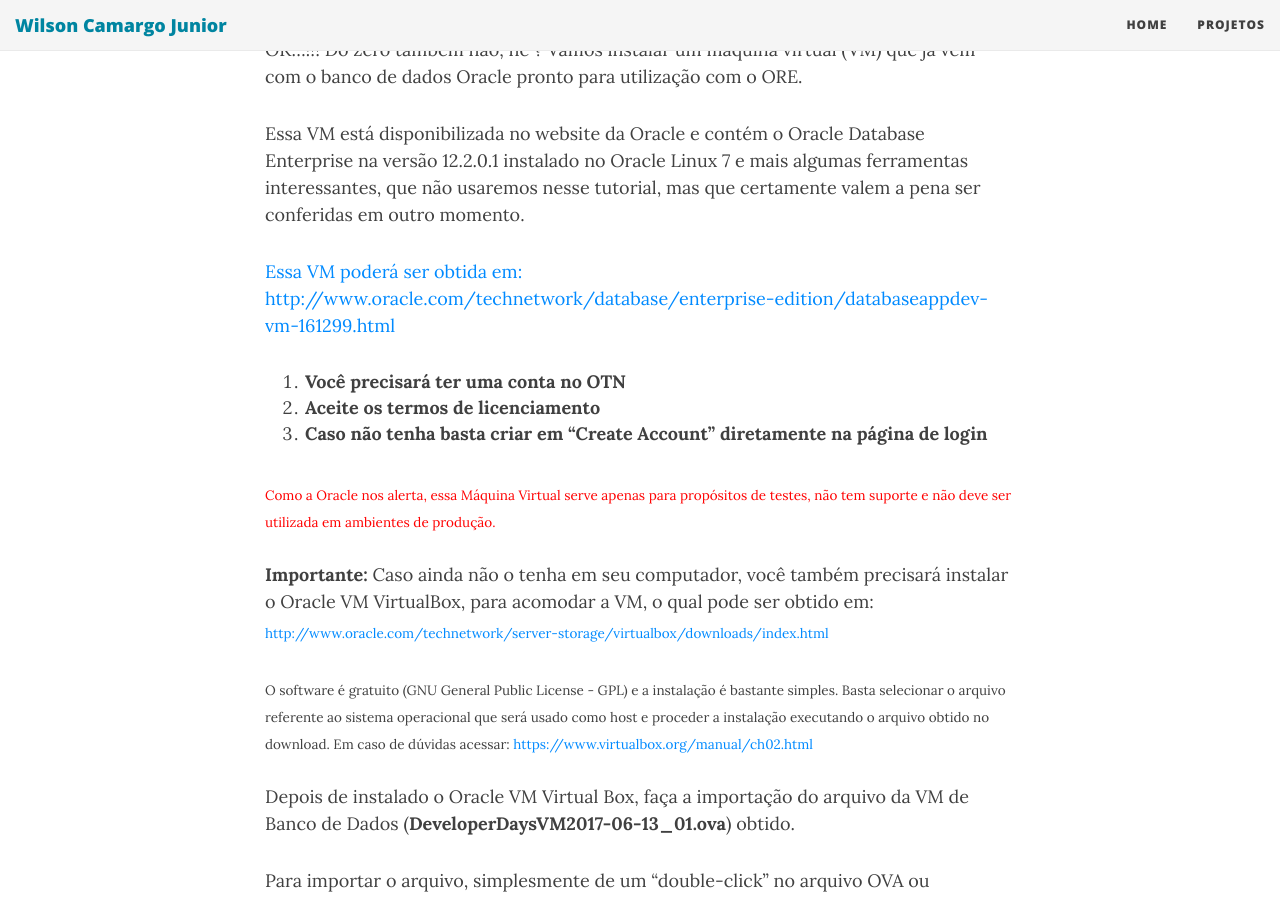
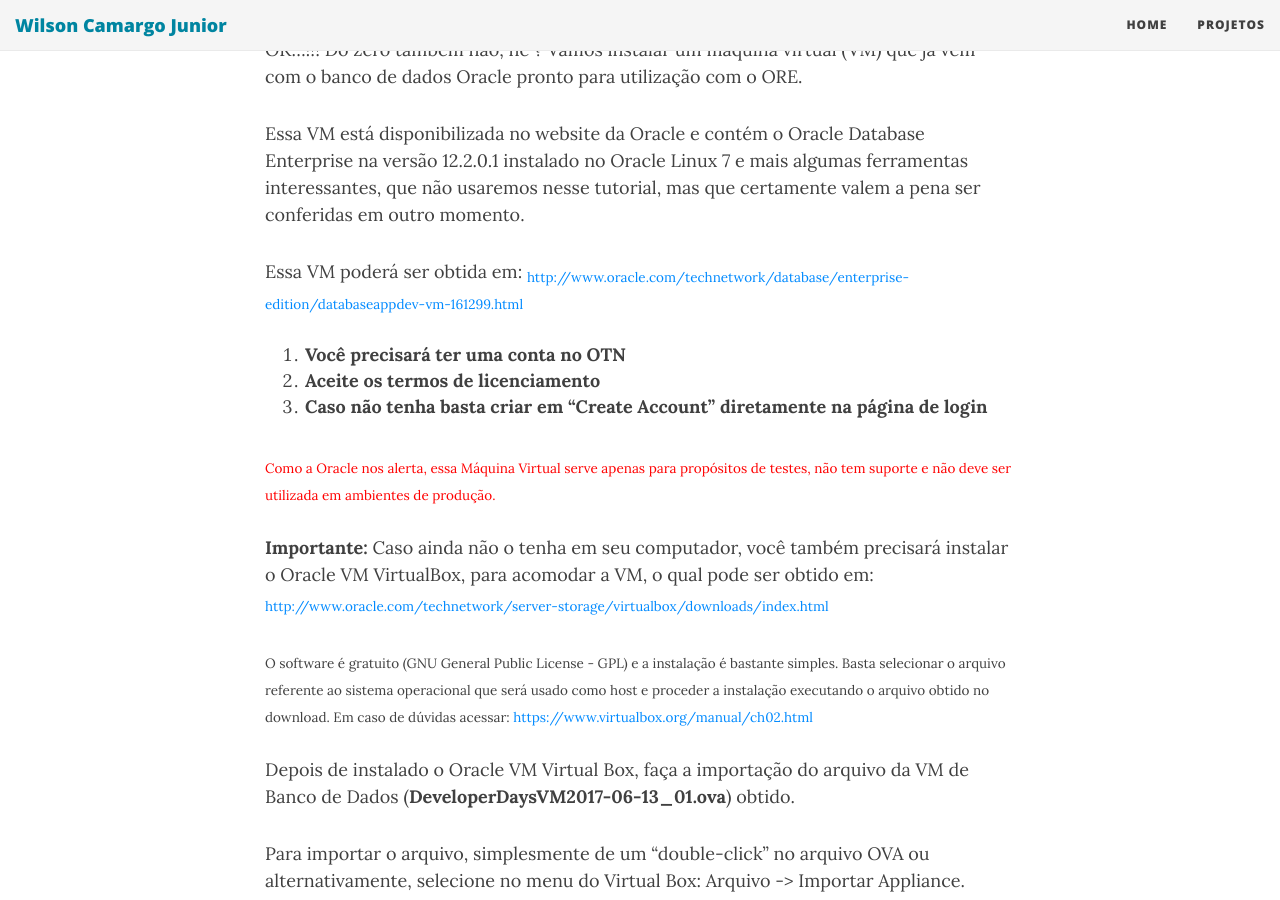
Before and after one commit to wilson-camargo-jr/teste, a Jekyll site: the page built from _posts/2018-06-17-ANN-ORE-P2.md, in a window 1280 px wide and 900 px high, scrolled down 835 px. Built offline with Jekyll 4.4.1, drawn with Linux system fonts in a browser that asks for light colours; nearby versions of some CDN libraries.

Commit message:
Update 2018-06-17-ANN-ORE-P2.md

```diff
--- a/_posts/2018-06-17-ANN-ORE-P2.md
+++ b/_posts/2018-06-17-ANN-ORE-P2.md
@@ -14,7 +14,8 @@
 
 Essa VM está disponibilizada no website da Oracle e contém o Oracle Database Enterprise na versão 12.2.0.1 instalado no Oracle Linux 7 e mais algumas ferramentas interessantes, que não usaremos nesse tutorial, mas que certamente valem a pena ser conferidas em outro momento.
 
-<a href="www.oracle.com/technetwork/database/enterprise-edition/databaseappdev-vm-161299.html" target="_blank">Essa VM poderá ser obtida em: http://www.oracle.com/technetwork/database/enterprise-edition/databaseappdev-vm-161299.html</a>
+Essa VM poderá ser obtida em:
+<sub><a href="www.oracle.com/technetwork/database/enterprise-edition/databaseappdev-vm-161299.html" target="_blank"> http://www.oracle.com/technetwork/database/enterprise-edition/databaseappdev-vm-161299.html</a></sub>
 
 1.	**Você precisará ter uma conta no OTN**
 2.	**Aceite os termos de licenciamento**
```
